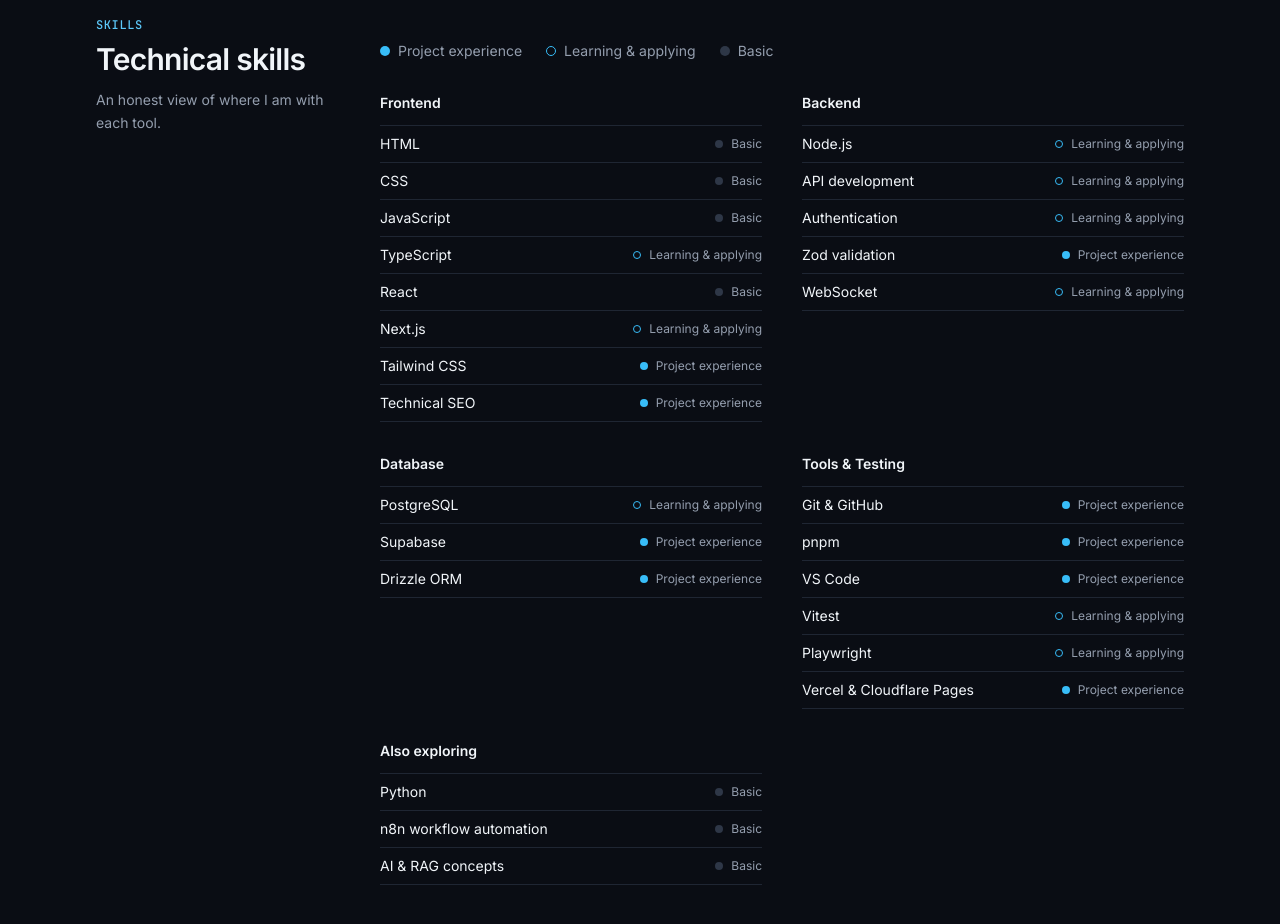
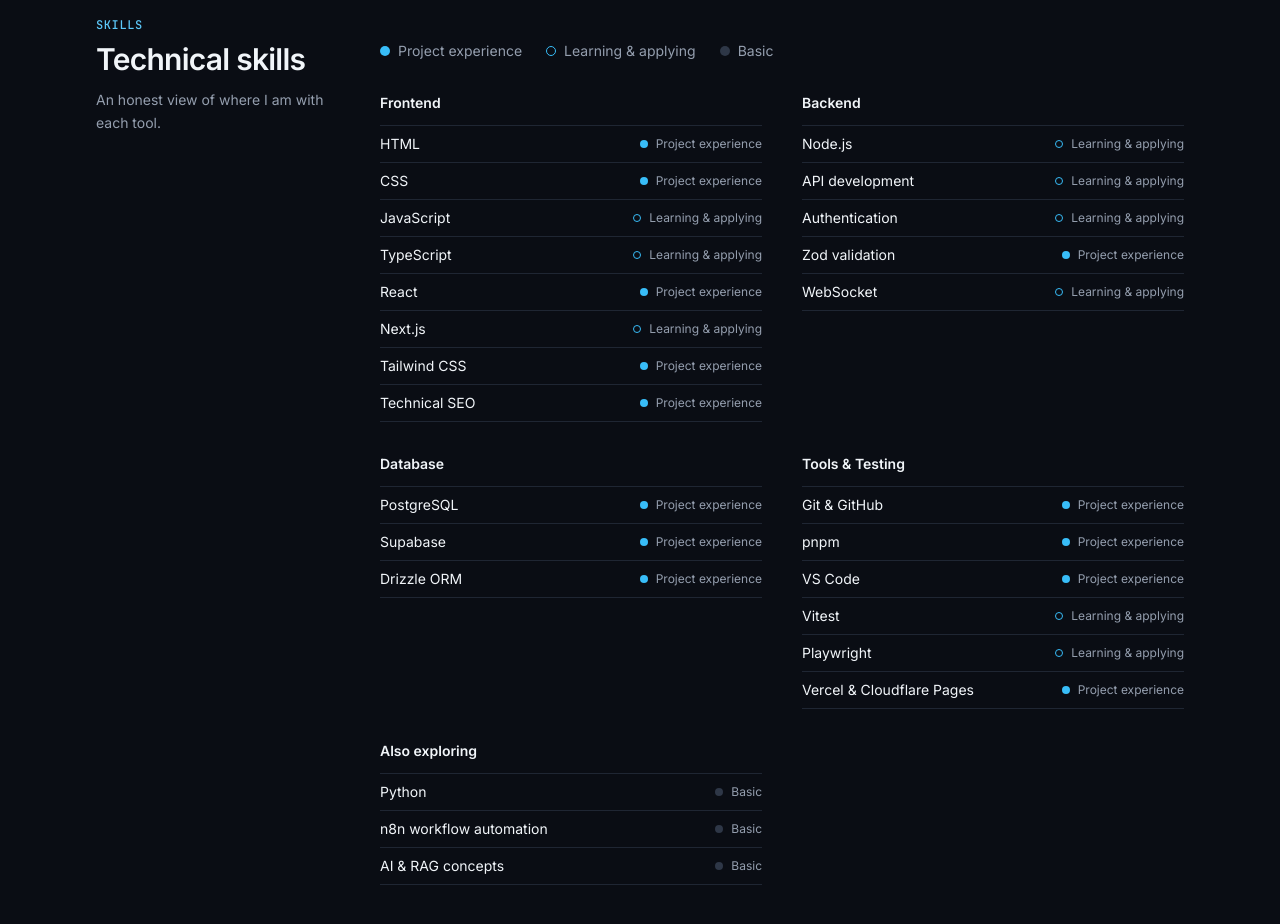
Before and after one commit to nelson1869-ai/nelson-portfolio, a Next.js app: page / in a window 1280 px wide. Shown: the part 2400-3324 px from the top of the page. Built offline with nearby package versions, Linux system fonts and the light colour scheme; no server answers.

Commit message:
Skills: HTML, CSS, React, PostgreSQL to project experience; JavaScript to learning & applying

```diff
--- a/src/data/portfolio.ts
+++ b/src/data/portfolio.ts
@@ -207,11 +207,11 @@ export const skillGroups: SkillGroup[] = [
   {
     name: "Frontend",
     skills: [
-      { name: "HTML", level: "Basic" },
-      { name: "CSS", level: "Basic" },
-      { name: "JavaScript", level: "Basic" },
+      { name: "HTML", level: "Project experience" },
+      { name: "CSS", level: "Project experience" },
+      { name: "JavaScript", level: "Learning & applying" },
       { name: "TypeScript", level: "Learning & applying" },
-      { name: "React", level: "Basic" },
+      { name: "React", level: "Project experience" },
       { name: "Next.js", level: "Learning & applying" },
       { name: "Tailwind CSS", level: "Project experience" },
       { name: "Technical SEO", level: "Project experience" },
@@ -230,7 +230,7 @@ export const skillGroups: SkillGroup[] = [
   {
     name: "Database",
     skills: [
-      { name: "PostgreSQL", level: "Learning & applying" },
+      { name: "PostgreSQL", level: "Project experience" },
       { name: "Supabase", level: "Project experience" },
       { name: "Drizzle ORM", level: "Project experience" },
     ],
```
